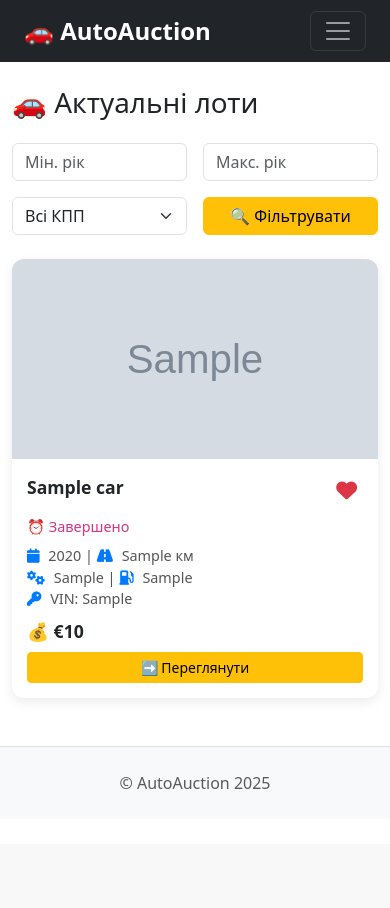
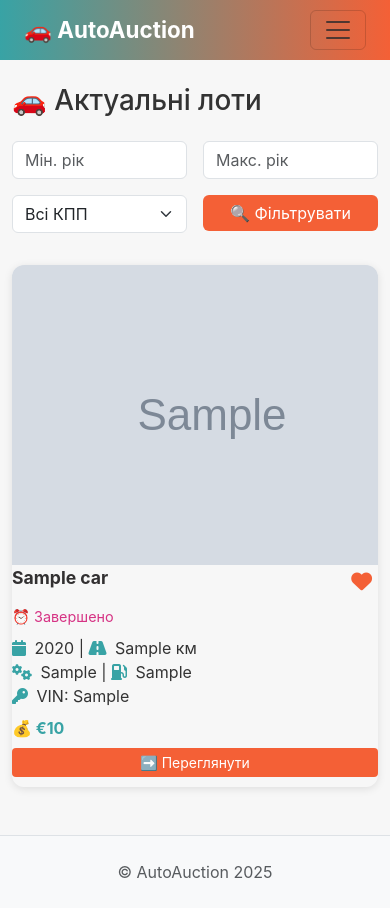
Before and after one commit to pavlo209/kinogow, a PHP site: page / in a window 390 px wide. Before the commit the page ends 789 px from the top, so only its background shows below. Run offline with PHP 8.4, Linux system fonts and the light colour scheme; the visitor is signed in with stand-in values (Sample User, id 1); tables that the repository leaves empty or names only in its code hold one stand-in row (values such as "Sample post"); grey boxes marked "Sample" are stand-in pictures; data that the repository does not hold is empty.

Commit message:
Add modern responsive design

```diff
--- a/header.php
+++ b/header.php
@@ -19,21 +19,10 @@
 <!-- Bootstrap 5 CSS & JS -->
 <link href="https://cdn.jsdelivr.net/npm/bootstrap@5.3.0/dist/css/bootstrap.min.css" rel="stylesheet">
 <script src="https://cdn.jsdelivr.net/npm/bootstrap@5.3.0/dist/js/bootstrap.bundle.min.js"></script>
+<link rel="stylesheet" href="style.css">
 
-<!-- Додатковий стиль -->
+<!-- Додатковий стиль для повідомлень -->
 <style>
-  .nav-counter {
-    background: #dc3545;
-    color: #fff;
-    font-size: 12px;
-    padding: 2px 8px;
-    border-radius: 12px;
-    margin-left: 6px;
-  }
-  .navbar-brand {
-    font-weight: bold;
-    font-size: 24px;
-  }
   .toast-container {
     position: fixed;
     top: 80px;
@@ -46,7 +35,7 @@
   }
 </style>
 
-<nav class="navbar navbar-expand-lg navbar-dark bg-dark sticky-top px-4">
+<nav class="navbar navbar-expand-lg navbar-custom sticky-top px-4">
   <a class="navbar-brand" href="index.php">🚗 AutoAuction</a>
   <button class="navbar-toggler" type="button" data-bs-toggle="collapse" data-bs-target="#navbarNav">
     <span class="navbar-toggler-icon"></span>
@@ -57,7 +46,7 @@
       <li class="nav-item">
         <a class="nav-link" href="index.php">
           🏠 Головна
-          <span class="nav-counter bg-primary"><?php echo $activeLots; ?></span>
+          <span class="nav-counter"><?php echo $activeLots; ?></span>
         </a>
       </li>
 
--- a/index.php
+++ b/index.php
@@ -41,62 +41,6 @@
   <meta name="viewport" content="width=device-width, initial-scale=1">
   <link href="https://cdn.jsdelivr.net/npm/bootstrap@5.3.0/dist/css/bootstrap.min.css" rel="stylesheet">
   <link href="https://cdnjs.cloudflare.com/ajax/libs/font-awesome/6.4.0/css/all.min.css" rel="stylesheet">
-  <style>
-    body {
-      background-color: #f8f9fa;
-      font-family: 'Inter', sans-serif;
-    }
-    .lot-card {
-      border-radius: 12px;
-      background: #fff;
-      box-shadow: 0 4px 12px rgba(0,0,0,0.08);
-      transition: transform 0.2s ease-in-out;
-      overflow: hidden;
-    }
-    .lot-card:hover {
-      transform: scale(1.01);
-    }
-    .lot-img {
-      width: 100%;
-      height: 200px;
-      object-fit: cover;
-    }
-    .lot-content {
-      padding: 15px;
-    }
-    .lot-title {
-      font-weight: 700;
-      font-size: 1.1rem;
-      margin-bottom: 5px;
-    }
-    .lot-info {
-      font-size: 0.9rem;
-      color: #555;
-    }
-    .lot-info i {
-      color: #007aff;
-      margin-right: 5px;
-    }
-    .lot-timer {
-      font-size: 0.9rem;
-      color: #d63384;
-      margin: 8px 0;
-    }
-    .lot-price {
-      font-weight: bold;
-      font-size: 1.1rem;
-    }
-    .fav-btn {
-      border: none;
-      background: none;
-      font-size: 1.3rem;
-      color: #dc3545;
-      cursor: pointer;
-    }
-    .fav-btn.outline {
-      color: #aaa;
-    }
-  </style>
 </head>
 <body>
 <?php include 'header.php'; ?>
@@ -119,7 +63,7 @@
       </select>
     </div>
     <div class="col-6 col-md-3">
-      <button class="btn btn-warning w-100">🔍 Фільтрувати</button>
+      <button class="btn btn-accent w-100">🔍 Фільтрувати</button>
     </div>
   </form>
 
@@ -158,7 +102,7 @@
               <div><i class="fa-solid fa-key"></i> VIN: <?php echo htmlspecialchars($car['vin']); ?></div>
             </div>
             <div class="lot-price mt-2">💰 €<?php echo number_format($topBid, 0, '.', ' '); ?></div>
-            <a href="lot.php?id=<?php echo $car['id']; ?>" class="btn btn-warning btn-sm mt-2 w-100">➡️ Переглянути</a>
+            <a href="lot.php?id=<?php echo $car['id']; ?>" class="btn btn-accent btn-sm mt-2 w-100">➡️ Переглянути</a>
           </div>
         </div>
       </div>
--- /dev/null
+++ b/style.css
@@ -0,0 +1,122 @@
+:root {
+  --primary: #38a3a5;
+  --accent: #f46036;
+  --dark: #323031;
+  --light: #ffffff;
+  --bg: #f7f7f7;
+  --text: #333333;
+}
+
+body {
+  margin: 0;
+  padding: 0;
+  font-family: 'Inter', sans-serif;
+  background-color: var(--bg);
+  color: var(--text);
+}
+
+.navbar-custom {
+  background: linear-gradient(90deg, var(--primary), var(--accent));
+}
+
+.navbar-custom .navbar-brand,
+.navbar-custom .nav-link,
+.navbar-custom .navbar-toggler-icon {
+  color: var(--light);
+}
+
+.navbar-custom .navbar-brand {
+  font-weight: bold;
+  font-size: 1.4rem;
+}
+
+.navbar-custom .nav-link:hover {
+  color: var(--dark);
+}
+
+.nav-counter {
+  background: var(--accent);
+  color: var(--light);
+  padding: 2px 6px;
+  font-size: 0.75rem;
+  border-radius: 12px;
+  margin-left: 4px;
+}
+
+.card-custom {
+  border: none;
+  border-radius: 0.75rem;
+  box-shadow: 0 2px 8px rgba(0,0,0,0.1);
+  overflow: hidden;
+  transition: transform 0.2s ease-in-out;
+}
+
+.lot-card {
+  border: none;
+  border-radius: 0.75rem;
+  box-shadow: 0 2px 8px rgba(0,0,0,0.1);
+  overflow: hidden;
+  transition: transform 0.2s ease-in-out;
+}
+
+.card-custom:hover,
+.lot-card:hover {
+  transform: translateY(-4px);
+}
+
+.card-custom .card-title {
+  font-weight: 600;
+  color: var(--primary);
+}
+
+.btn-accent {
+  background-color: var(--accent);
+  border: none;
+  color: var(--light);
+}
+
+.lot-title {
+  font-weight: 700;
+  font-size: 1.1rem;
+  color: var(--dark);
+}
+
+.lot-price {
+  font-weight: bold;
+  color: var(--primary);
+}
+
+.lot-info i {
+  color: var(--primary);
+  margin-right: 4px;
+}
+
+.lot-timer {
+  color: #d63384;
+  font-size: 0.9rem;
+  margin: 8px 0;
+}
+
+.fav-btn {
+  border: none;
+  background: none;
+  font-size: 1.3rem;
+  color: var(--accent);
+  cursor: pointer;
+}
+
+.fav-btn.outline {
+  color: #aaa;
+}
+
+footer {
+  background: var(--dark);
+  color: var(--light);
+}
+
+@media (max-width: 768px) {
+  .btn {
+    width: 100%;
+    margin-bottom: 10px;
+  }
+}
```
Also changed, not shown: lot.php (+5 -5 lines).
